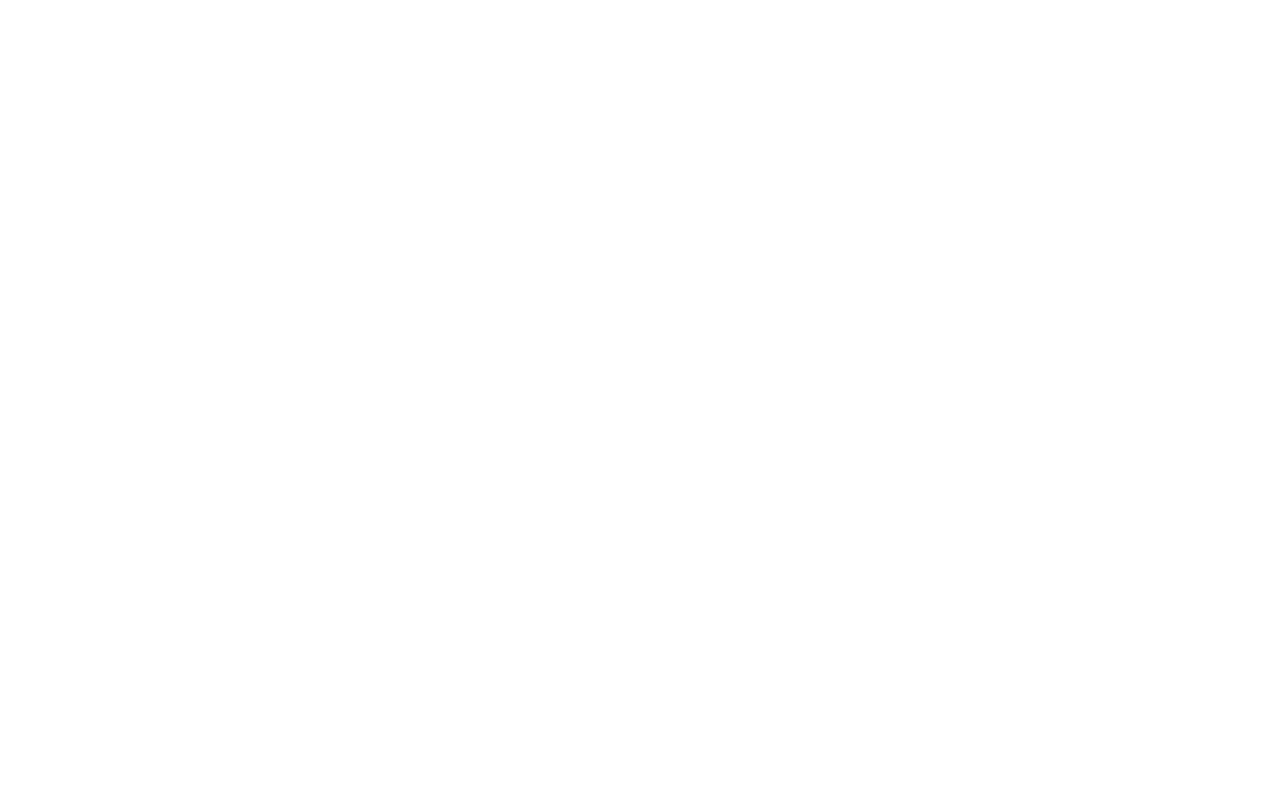
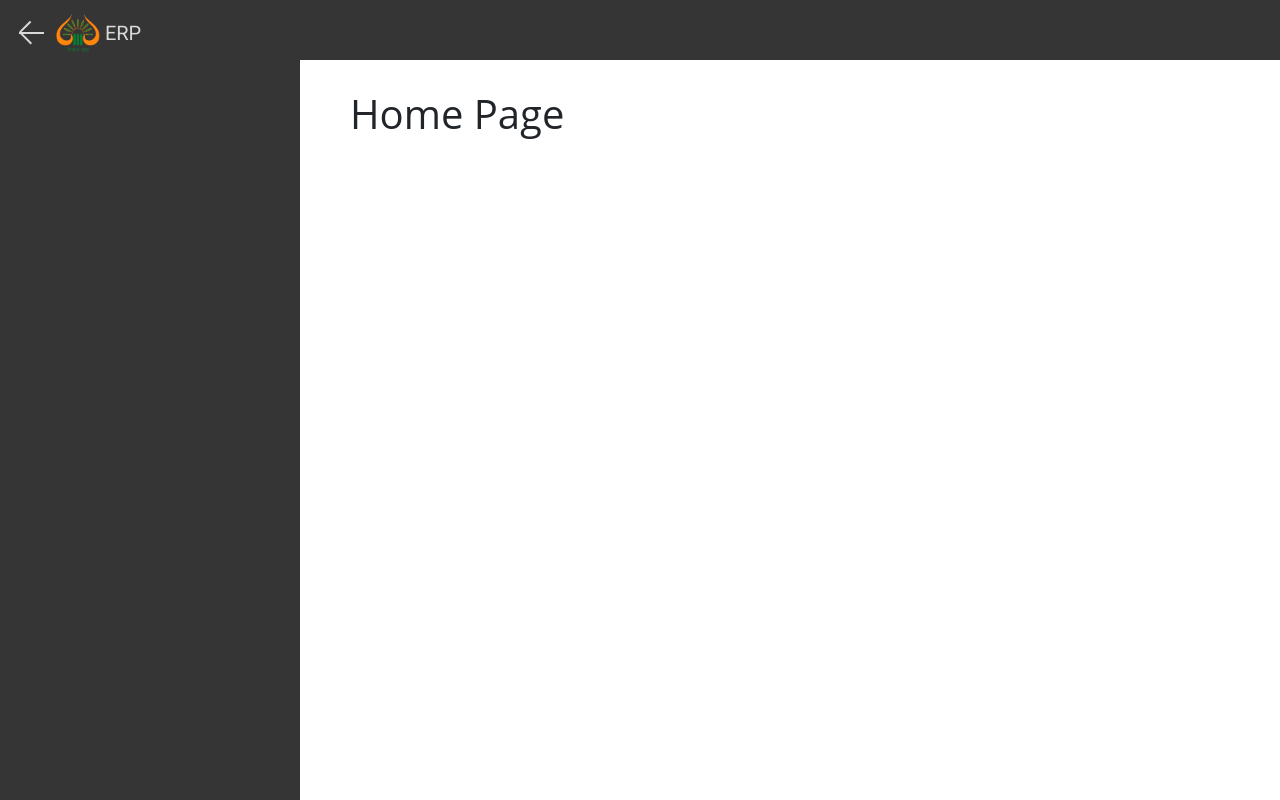
Before and after one commit to VamakshiMagotra/erp, a React (Create React App) app: page /faculty in a window 1280 px wide. Before the commit this address had no page. Built offline with nearby package versions, Linux system fonts and the light colour scheme.

Commit message:
Faculty dashboard start

```diff
--- a/src/App.css
+++ b/src/App.css
@@ -6,53 +6,119 @@
   --color-blue: #274b63;
 }
 
+/* Navbar: start */
+
+.navbar {
+  height: 60px;
+}
+
+.navbar-brand {
+  display: inline-flex;
+  justify-content: center;
+  align-items: center;
+  color: var(--color-grey);
+}
+.navbar-brand:hover {
+  color: var(--color-grey);
+}
+
+.sidebar-toggler {
+  background: transparent;
+  outline: none;
+  border: 1px solid transparent;
+  border-radius: 5px;
+}
+.sidebar-toggler:hover {
+  cursor: pointer;
+  outline: none;
+}
+.sidebar-toggler:focus {
+  outline: none;
+  border: none;
+}
+
+.hamburger .line {
+  background-color: var(--color-grey);
+  width: 30px;
+  height: 2px;
+  display: block;
+  margin: 7px auto;
+  -webkit-transition: all 0.3s ease-in-out;
+  -o-transition: all 0.3s ease-in-out;
+  transition: all 0.3s ease-in-out;
+}
+
+.hamburger.is-active .line:nth-child(1),
+.hamburger.is-active .line:nth-child(3) {
+  width: 15px;
+}
+
+.hamburger.is-active .line:nth-child(2) {
+  width: 25px;
+}
+
+.hamburger.is-active .line:nth-child(1) {
+  -webkit-transform: translateX(-9px) rotate(-45deg) translateY(4px);
+  -ms-transform: translateX(-9px) rotate(-45deg) translateY(4px);
+  -o-transform: translateX(-9px) rotate(-45deg) translateY(4px);
+  transform: translateX(-9px) rotate(-45deg) translateY(4px);
+}
+
+.hamburger.is-active .line:nth-child(3) {
+  -webkit-transform: translateX(-9px) rotate(45deg) translateY(-5px);
+  -ms-transform: translateX(-9px) rotate(45deg) translateY(-5px);
+  -o-transform: translateX(-9px) rotate(45deg) translateY(-5px);
+  transform: translateX(-9px) rotate(45deg) translateY(-5px);
+}
+
+/* Navbar: end */
+
 /* Helper Classes: Start */
-.height-contain{
+.height-contain {
   min-height: 100vh;
 }
 
 /* Font Helpers */
 .font-roboto {
-  font-family: 'Roboto', sans-serif!important;
+  font-family: "Roboto", sans-serif !important;
 }
 
 .font-mont {
-  font-family: 'Montserrat', sans-serif!important;
+  font-family: "Montserrat", sans-serif !important;
 }
 
 /* Background Color Helpers */
 .bg-custom-dark {
-  background-color: var(--color-dark)!important;
+  background-color: var(--color-dark) !important;
 }
 .bg-custom-sec {
-  background-color: var(--color-sec)!important;
+  background-color: var(--color-sec) !important;
 }
 .bg-custom-white {
-  background-color: var(--color-white)!important;
+  background-color: var(--color-white) !important;
 }
 .bg-custom-grey {
-  background-color: var(--color-grey)!important;
+  background-color: var(--color-grey) !important;
 }
 .bg-custom-blue {
-  background-color: var(--color-blue)!important;
+  background-color: var(--color-blue) !important;
 }
-
 
 /* Font Color Helpers */
 .text-custom-dark {
-  color: var(--color-dark)!important;
+  color: var(--color-dark) !important;
 }
 .text-custom-sec {
-  color: var(--color-sec)!important;
+  color: var(--color-sec) !important;
 }
 .text-custom-white {
-  color: var(--color-white)!important;
+  color: var(--color-white) !important;
 }
 .text-custom-grey {
-  color: var(--color-grey)!important;
+  color: var(--color-grey) !important;
 }
 .text-custom-blue {
-  color: var(--color-blue)!important;
+  color: var(--color-blue) !important;
 }
 
 .z-0 {
@@ -126,3 +192,51 @@
 }
 
 /* Login Page: end */
+
+/* Dashboard: start */
+
+.dashboard {
+  padding-top: 60px;
+  min-height: 100vh;
+  height: 1px;
+}
+
+.wrapper {
+  min-height: 100%;
+  height: 1px;
+  display: flex;
+  align-items: stretch;
+  position: relative;
+  overflow: hidden;
+}
+
+#sidebar {
+  position: relative;
+  min-height: 100%;
+  min-width: 0px;
+  width: 0px;
+  max-width: 250px;
+  background-color: var(--color-dark);
+  transition: all 1s cubic-bezier(0.075, 0.82, 0.165, 1);
+  z-index: 100;
+  padding-top: 20px;
+  padding-bottom: 20px;
+  font-family: "Segoe UI", Tahoma, Geneva, Verdana, sans-serif;
+  color: var(--col-grey);
+  overflow-x: hidden;
+  white-space: nowrap;
+}
+#sidebar.is-active {
+  min-width: 300px;
+  width: 300px;
+}
+
+#content {
+  overflow-y: auto;
+  font-family: 'Open Sans', 'Helvetica Neue', sans-serif;
+  width: 100%;
+  padding: 30px 50px;
+  position: relative;
+}
+
+/* Dashboard: end */
--- a/src/App.js
+++ b/src/App.js
@@ -1,4 +1,3 @@
-import logo from './logo.svg';
 import './App.css';
 import MainComponent from './components/MainComponent';
 import { BrowserRouter } from 'react-router-dom';
@@ -6,7 +5,7 @@
 function App() {
   return (
     <BrowserRouter>
-    <MainComponent/>
+      <MainComponent />
     </BrowserRouter>
 
   );
--- /dev/null
+++ b/src/components/DashNavComponent.jsx
@@ -0,0 +1,41 @@
+import React, { useState } from "react";
+import { NavLink } from "react-router-dom";
+import { toAbsoluteUrl } from "../helpers/imagePathHelper";
+
+const DashNavComponent = ({
+  parentUrl,
+}) => {
+
+  const [isSideBarOpen, updateSideBarOpen] = useState(true);
+
+  const toggleSideBar = () => {
+    if (isSideBarOpen) {
+      document.getElementById('sidebar').classList.remove('is-active');
+    } else {
+      document.getElementById('sidebar').classList.add('is-active');
+    }
+    updateSideBarOpen(!isSideBarOpen);
+  }
+
+  return (
+    <nav className="fixed-top navbar bg-custom-dark text-custom-grey font-roboto">
+      <div className="container-fluid">
+        <div className="navbar-collapse d-flex align-items-center">
+          <button className='sidebar-toggler' onClick={toggleSideBar}>
+            <div className={`hamburger ${(isSideBarOpen) ? 'is-active' : ''}`}>
+              <span className="line" />
+              <span className="line" />
+              <span className="line" />
+            </div>
+          </button>
+          <NavLink className="navbar-brand" to={parentUrl}>
+            <img src={toAbsoluteUrl('logo.png')} alt="SMVDU" height="40px" />
+            ERP
+          </NavLink>
+        </div>
+      </div>
+    </nav>
+  );
+};
+
+export default DashNavComponent;
--- a/src/components/LoginComponent.jsx
+++ b/src/components/LoginComponent.jsx
@@ -1,6 +1,8 @@
 import React, { useState } from 'react';
-import { Link } from 'react-router-dom';
+import { Link, useNavigate } from 'react-router-dom';
 import { toAbsoluteUrl } from '../helpers/imagePathHelper';
+
+import { sampleUserData } from '../sample/sampleUserData';
 
 const LoginComponent = () => {
 
@@ -10,6 +12,8 @@
   });
 
   const [errMess, updateErrMess] = useState('');
+
+  const navigate = useNavigate();
 
   const handleOnChange = (event) => {
     const target = event.target;
@@ -24,8 +28,15 @@
 
   const handleOnSubmit = (event) => {
     event.preventDefault();
-    //TODO: Change
-    updateErrMess('Invalid Email / Password');
+
+    const filteredData = sampleUserData.filter((elem) => formValues.email === elem.email);
+    if(filteredData[0].password === formValues.password) {
+      updateErrMess('');
+      navigate("/faculty");
+    } else {
+      updateErrMess('Invalid Email / Password');
+    }
+
     updateFormValues({
       ...formValues,
       password: '',
@@ -79,9 +90,9 @@
                   </div>
                   <div className="form-group mb-1">
                     <div className='input-group'>
-                      <div class="input-group-prepend">
-                        <div class="input-group-text h-100">
-                          <i class="fas fa-at" />
+                      <div className="input-group-prepend">
+                        <div className="input-group-text h-100">
+                          <i className="fas fa-at" />
                         </div>
                       </div>
                       <input
@@ -97,9 +108,9 @@
                   </div>
                   <div className="form-group mb-3">
                     <div className='input-group'>
-                      <div class="input-group-prepend">
-                        <div class="input-group-text h-100">
-                          <i class="fas fa-lock-open" />
+                      <div className="input-group-prepend">
+                        <div className="input-group-text h-100">
+                          <i className="fas fa-lock-open" />
                         </div>
                       </div>
                       <input
--- a/src/components/MainComponent.jsx
+++ b/src/components/MainComponent.jsx
@@ -1,14 +1,25 @@
 import React from 'react';
-import {Routes,Navigate, Route} from 'react-router-dom';
+import { Routes, Navigate, Route } from 'react-router-dom';
 import LoginComponent from './LoginComponent';
 
-const MainComponent= ()=>{
-    return(
-        <Routes>
-           <Route exact path ="/login" element={<LoginComponent/>}/>
-            <Route path="" element={<Navigate to="/login"/>}/>
-        </Routes>
-    )
+// Faculty Imports
+import FacultyMain from './faculty/FacultyMain';
+import FacultyHome from './faculty/FacultyHome';
+
+const MainComponent = () => {
+  return (
+    <Routes>
+      <Route exact path="/login" element={<LoginComponent />} />
+
+      {/* Faculty Routes: Start */}
+      <Route path="faculty" element={<FacultyMain />} >
+        <Route index element={<FacultyHome />} />
+      </Route>
+      {/* Faculty Routes: End */}
+
+      <Route path="" element={<Navigate to="/login" />} />
+    </Routes>
+  )
 };
 
 export default MainComponent;
--- /dev/null
+++ b/src/components/faculty/FacultyHome.jsx
@@ -0,0 +1,9 @@
+import React from "react";
+
+const FacultyHome = () => {
+  return (
+    <h1>Home Page</h1>
+  );
+};
+
+export default FacultyHome;
--- /dev/null
+++ b/src/components/faculty/FacultyMain.jsx
@@ -0,0 +1,21 @@
+import React from "react";
+import { Outlet } from "react-router-dom";
+import DashNavComponent from "../DashNavComponent";
+import FacultySidebar from "./FacultySidebar";
+
+const FacultyMain = () => {
+  return (
+    <div className="dashboard">
+      <DashNavComponent parentUrl={"/faculty"} />
+      <div className="wrapper">
+        <FacultySidebar />
+
+        <div id="content">
+          <Outlet />
+        </div>
+      </div>
+    </div>
+  );
+};
+
+export default FacultyMain;
--- /dev/null
+++ b/src/components/faculty/FacultySidebar.jsx
@@ -0,0 +1,11 @@
+import React from 'react';
+
+const FacultySidebar = () => {
+  return(
+    <div id="sidebar" className='is-active'>
+
+    </div>
+  );
+};
+
+export default FacultySidebar;
--- /dev/null
+++ b/src/sample/sampleUserData.js
@@ -0,0 +1,13 @@
+export const sampleUserData = [
+  {
+    id: 1,
+    email: 'vasu.dev@smvdu.ac.in',
+    password: 'password1!',
+    firstName: 'Vasu Dev',
+    lastName: 'Sall',
+    gender: 'M',
+    dob: '21-05-2000',
+    phone: '8376854292',
+    roles: 'ROLE_FACULTY',
+  },
+];
```
